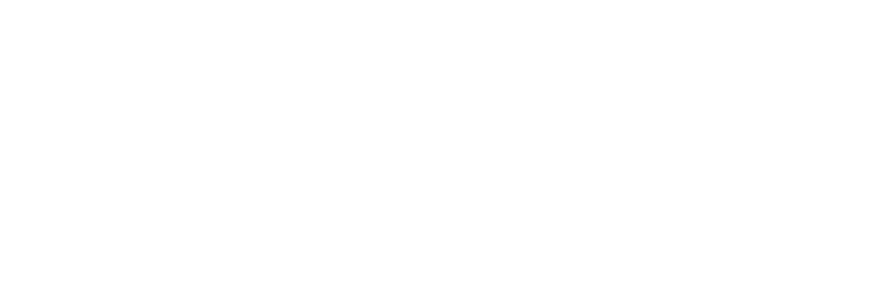
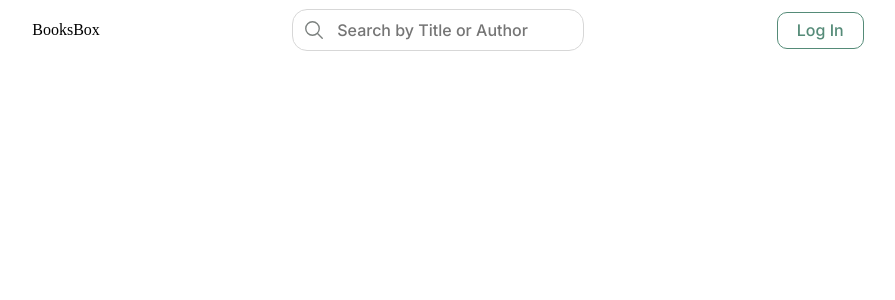
Before and after one commit to vianaz/projeto14-boot-front, a React (Create React App) app: page / in a window 1280 px wide. Shown: the top 300 px of the page, without its empty margins (192-1087 px from the left). Built offline with nearby package versions, Linux system fonts and the light colour scheme.

Commit message:
header done

```diff
--- a/package.json
+++ b/package.json
@@ -10,6 +10,7 @@
     "react-dom": "^18.1.0",
     "react-router-dom": "^6.3.0",
     "react-scripts": "5.0.1",
+    "styled-components": "^5.3.5",
     "web-vitals": "^2.1.4"
   },
   "scripts": {
--- a/public/index.html
+++ b/public/index.html
@@ -2,19 +2,23 @@
 <html lang="en">
 	<head>
 		<meta charset="utf-8" />
-    <link rel="icon" href="%PUBLIC_URL%/favicon.ico" />
 		<meta name="viewport" content="width=device-width, initial-scale=1" />
 		<meta name="theme-color" content="#000000" />
 		<meta
 			name="description"
 			content="Web site created using create-react-app"
 		/>
-    <link rel="apple-touch-icon" href="%PUBLIC_URL%/logo192.png" />
+		<link rel="stylesheet" href="reset.css" />
+		<link rel="preconnect" href="https://fonts.googleapis.com" />
+		<link rel="preconnect" href="https://fonts.gstatic.com" crossorigin />
+		<link
+			href="https://fonts.googleapis.com/css2?family=Inter:wght@100;200;300;400;500;600;700;800;900&display=swap"
+			rel="stylesheet"
+		/>
 		<!--
       manifest.json provides metadata used when your web app is installed on a
       user's mobile device or desktop. See https://developers.google.com/web/fundamentals/web-app-manifest/
     -->
-    <link rel="manifest" href="%PUBLIC_URL%/manifest.json" />
 		<!--
       Notice the use of %PUBLIC_URL% in the tags above.
       It will be replaced with the URL of the `public` folder during the build.
@@ -39,5 +43,13 @@
       To begin the development, run `npm start` or `yarn start`.
       To create a production bundle, use `npm run build` or `yarn build`.
     -->
+		<script
+			type="module"
+			src="https://unpkg.com/ionicons@5.5.2/dist/ionicons/ionicons.esm.js"
+		></script>
+		<script
+			nomodule
+			src="https://unpkg.com/ionicons@5.5.2/dist/ionicons/ionicons.js"
+		></script>
 	</body>
 </html>
--- /dev/null
+++ b/public/reset.css
@@ -0,0 +1,54 @@
+/* http://meyerweb.com/eric/tools/css/reset/
+   v2.0 | 20110126
+   License: none (public domain)
+*/
+
+html, body, div, span, applet, object, iframe,
+h1, h2, h3, h4, h5, h6, p, blockquote, pre,
+a, abbr, acronym, address, big, cite, code,
+del, dfn, em, img, ins, kbd, q, s, samp,
+small, strike, strong, sub, sup, tt, var,
+b, u, i, center,
+dl, dt, dd, ol, ul, li,
+fieldset, form, label, legend,
+table, caption, tbody, tfoot, thead, tr, th, td,
+article, aside, canvas, details, embed,
+figure, figcaption, footer, header, hgroup,
+menu, nav, output, ruby, section, summary,
+time, mark, audio, video {
+	margin: 0;
+	padding: 0;
+	border: 0;
+	font-size: 100%;
+	font: inherit;
+	vertical-align: baseline;
+}
+/* HTML5 display-role reset for older browsers */
+article, aside, details, figcaption, figure,
+footer, header, hgroup, menu, nav, section {
+	display: block;
+}
+body {
+	line-height: 1;
+}
+ol, ul {
+	list-style: none;
+}
+blockquote, q {
+	quotes: none;
+}
+blockquote:before, blockquote:after,
+q:before, q:after {
+	content: '';
+	content: none;
+}
+table {
+	border-collapse: collapse;
+	border-spacing: 0;
+}
+#root {
+    display: flex;
+    flex-direction: column;
+    justify-content: center;
+    align-items: center;
+}
--- a/src/App/App.js
+++ b/src/App/App.js
@@ -6,7 +6,7 @@
 	return (
 		<BrowserRouter>
 			<Routes>
-				<Route path='/' component={<Home />} />
+				<Route path='/' element={<Home />} />
 			</Routes>
 		</BrowserRouter>
 	);
--- a/src/Components/Header.js
+++ b/src/Components/Header.js
@@ -1,4 +1,80 @@
+import styled from "styled-components";
 
 export default function Header() {
-    return <></>
+	return (
+		<HeaderContainer>
+			<div>BooksBox</div>
+			<div className='search'>
+				<ion-icon name='search-outline'></ion-icon>
+				<input type='text' placeholder='Search by Title or Author' />
+			</div>
+			<div className="buttons">
+				<div className="login">
+                    <p>Log In</p>
+                </div>
+			</div>
+		</HeaderContainer>
+	);
 }
+
+const HeaderContainer = styled.header`
+	position: fixed;
+    top: 0;
+	display: flex;
+	justify-content: space-around;
+	align-items: center;
+	width: 80%;
+	height: 60px;
+
+	.search {
+		display: flex;
+		align-items: center;
+		border-radius: 15px;
+        border: 1px solid #d7d7d7;
+		padding-left: 10px;
+		background-color: #ffffff;
+		height: 40px;
+		width: 280px;
+		ion-icon {
+            color: #7B807E;
+			font-size: 22px;
+			margin-right: 10px;
+		}
+		input {
+			border: none;
+			font-family: "Inter";
+			font-weight: 500;
+			font-size: 16px;
+			height: 25px;
+			width: 220px;
+		}
+		textarea:focus,
+		input:focus,
+		select:focus {
+			box-shadow: 0 0 0 0;
+			border: 0 none;
+			outline: 0;
+		}
+	}
+
+    .buttons {
+        .login {
+            display: flex;
+            justify-content: center;
+            align-items: center;
+            width: 85px;
+            height: 35px;
+            background: white;
+            border: 1px solid #558B78;
+            border-radius: 10px;
+
+			font-family: "Inter";
+			font-weight: 500;
+			font-size: 16px;
+            color: #558B78;
+        }
+        .login:hover {
+            cursor: pointer;
+        }
+    }
+`;
```
Also changed, not shown: public/manifest.json (deleted), public/robots.txt (deleted), 1 other file (tests, documents, lock files or other folders). Lines whose indentation alone changed are shown as unchanged.
